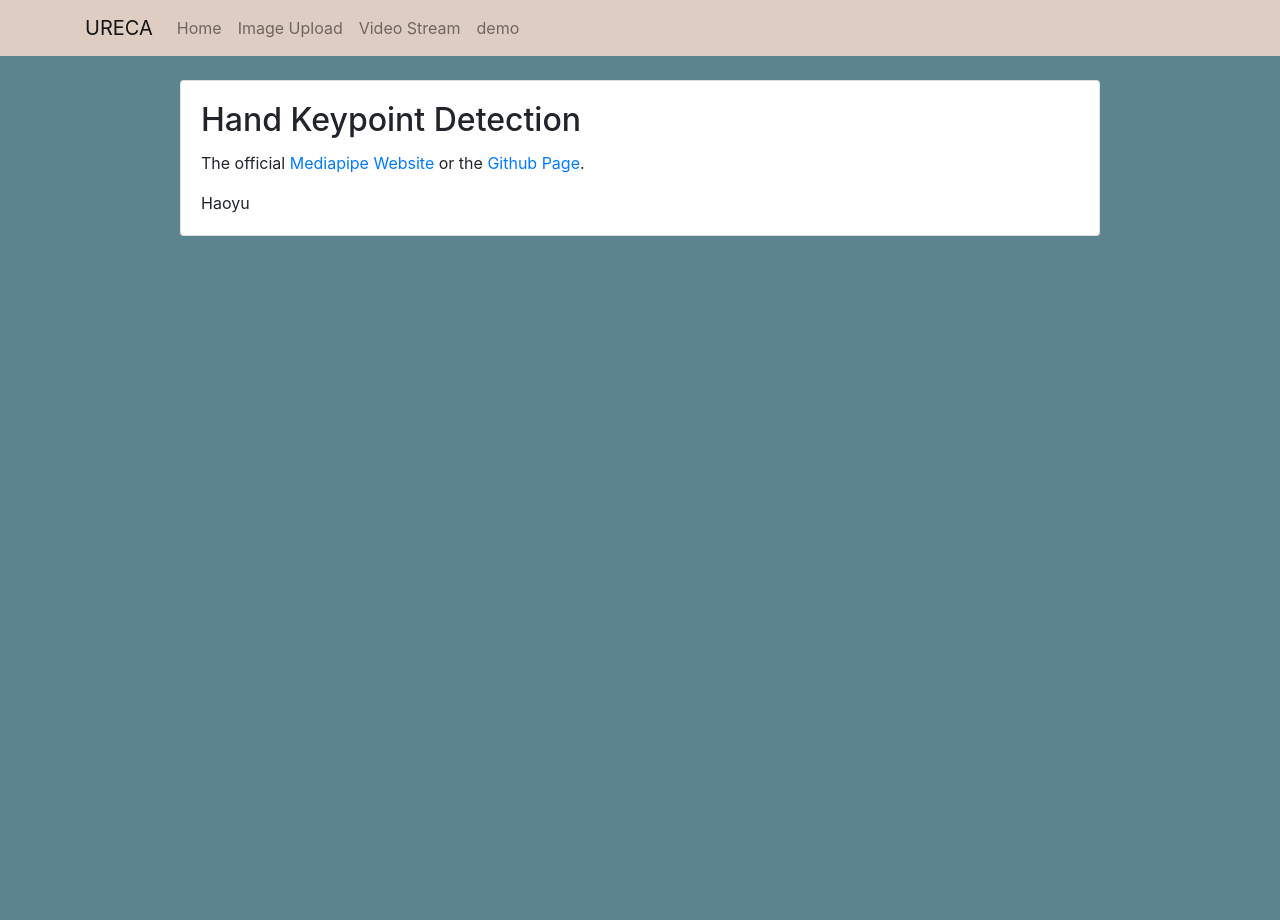
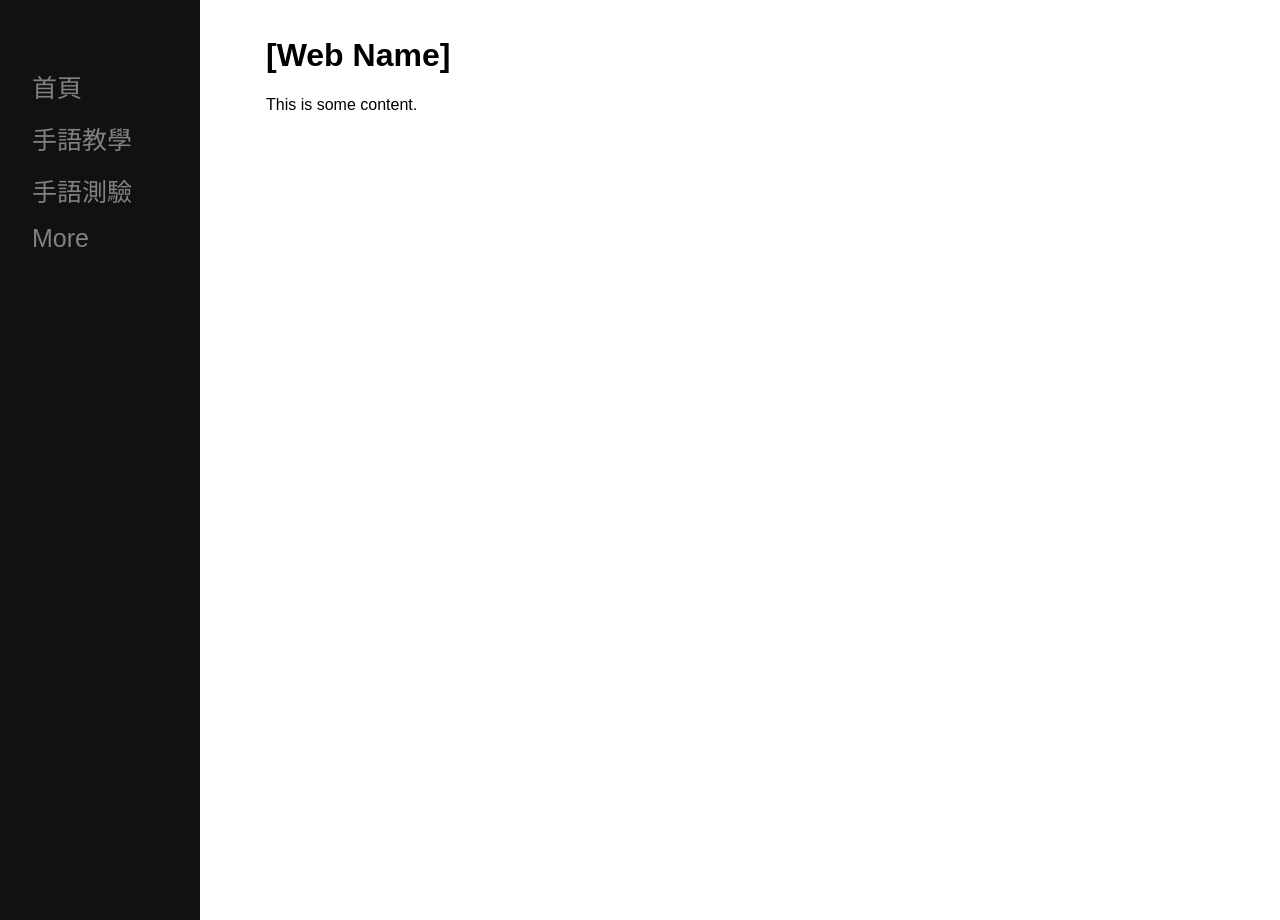
Before and after one commit to ye1206/Sign-Language, a Django app: page / in a window 1280 px wide. Run offline with Django 3.2, Linux system fonts and the light colour scheme; parts of the project's set-up code (start-up, migrations or seed data) failed here and were passed over; some libraries are stand-ins or nearby versions.

Commit message:
create and update templates

```diff
--- a/Django/mysite/core/views.py
+++ b/Django/mysite/core/views.py
@@ -21,7 +21,7 @@ from django.http import JsonResponse
 
 
 class Home(TemplateView):
-    template_name = 'home.html'
+    template_name = 'index.html'
 
 
 def image_upload_view(request):
@@ -178,8 +178,12 @@ class VideoCamera(object):
         return jpeg.tobytes()
 
 
-def demo(request):
+def test(request):
     context = {
         'display_text': 'Placeholder text'  # 預設的文字，以防止首次載入時沒有文字
     }
-    return render(request, 'demo.html', context)
+    return render(request, 'test.html', context)
+
+
+def tutorial(request):
+    return render(request, 'tutorial.html')
--- a/Django/mysite/templates/base.html
+++ b/Django/mysite/templates/base.html
@@ -1,5 +1,5 @@
 {% load static %}<!doctype html>
-<html lang="en">
+<html lang="zh-Hant-TW">
 <head>
   <meta charset="utf-8">
   <meta name="viewport" content="width=device-width, initial-scale=1, shrink-to-fit=no">
@@ -26,7 +26,10 @@
             <a class="nav-link" href="{% url 'video_input' %}">Video Stream</a>
           </li>
           <li class="nav-item">
-            <a class="nav-link" href="{% url 'demo' %}">demo</a>
+            <a class="nav-link" href="{% url 'demo' %}">測驗</a>
+          </li>
+          <li class="nav-item">
+            <a class="nav-link" href="{% url 'tutorial' %}">教學</a>
           </li>
         </ul>
       </div>
--- /dev/null
+++ b/Django/mysite/templates/index.html
@@ -0,0 +1,59 @@
+<!DOCTYPE html>
+<html>
+<head>
+    <style>
+        body {
+            font-family: Arial, sans-serif;
+            margin: 0;
+            padding: 0;
+            display: flex;
+        }
+
+        .sidebar {
+            height: 100%;
+            width: 200px; /* Set the width of the sidebar */
+            position: fixed;
+            z-index: 1;
+            top: 0;
+            left: 0;
+            background-color: #111;
+            overflow-x: hidden;
+            padding-top: 60px;
+        }
+
+        .sidebar a {
+            padding: 8px 8px 8px 32px;
+            text-decoration: none;
+            font-size: 25px;
+            color: #818181;
+            display: block;
+            transition: 0.3s;
+        }
+
+        .sidebar a:hover {
+            color: #f1f1f1;
+        }
+
+        .content {
+            margin-left: 250px; /* Same as the width of the sidebar */
+            padding: 1em;
+            flex-grow: 1;
+        }
+    </style>
+</head>
+<body>
+
+<div id="mySidebar" class="sidebar">
+  <a href="/">首頁</a>
+  <a href="{% url 'tutorial' %}">手語教學</a>
+  <a href="{% url 'test' %}">手語測驗</a>
+  <a href="#">More</a>
+</div>
+
+<div class="content">
+  <h1>[Web Name]</h1>
+  <p>This is some content.</p>
+</div>
+
+</body>
+</html>
--- a/Django/mysite/urls.py
+++ b/Django/mysite/urls.py
@@ -22,16 +22,9 @@ from django.conf.urls.static import static
 from mysite.core import views
 
 urlpatterns = [
-    path('', views.Home.as_view(), name='home'),
-
-    # four links according to the four bottons
-    path('image_upload/', views.image_upload_view, name='image_upload'),
-    path('video_input/', views.video_input, name='video_input'),
-    path('video_input/video_stream', views.video_stream,
-         name='video_input/video_stream'),
-    path('video_input/video_save', views.video_save,
-         name='video_input/video_save'),
-    path('demo/', views.demo, name='demo'),
+    path('', views.Home.as_view(), name='index'),
+    path('test/', views.test, name='test'),
+    path('tutorial/', views.tutorial, name='tutorial'),
     path('admin/', admin.site.urls),
 ]
 
```
Also changed, not shown: Django/mysite/templates/demo.html (deleted, +0 -44 lines), Django/mysite/templates/test.html (added, +83 -0 lines), Django/mysite/templates/tutorial.html (added, +59 -0 lines).
